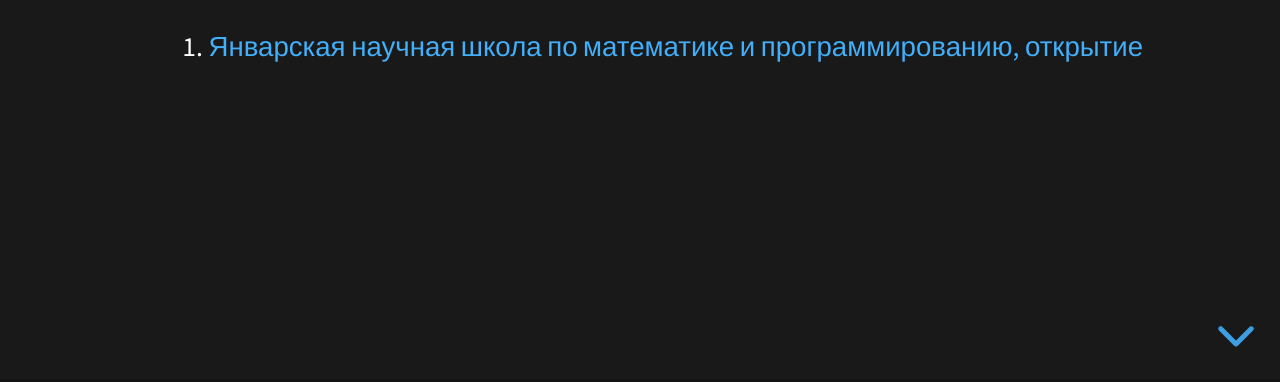
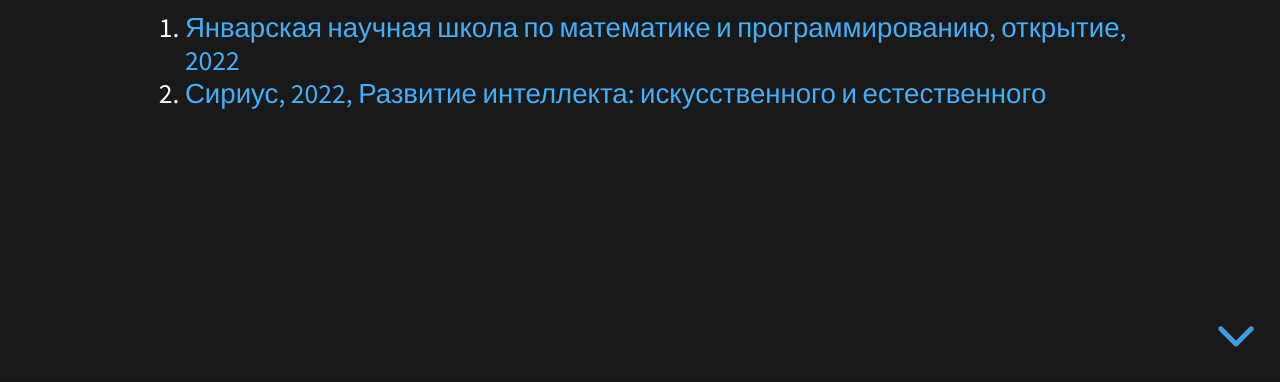
Before and after one commit to avalur/presentations, a plain HTML site: page index.html in a window 1280 px wide. Shown: the part 418-800 px from the top of the page. Drawn offline with Linux system fonts and the light colour scheme.

Commit message:
Add link to final version of Sirius-2022 public lecture slides

```diff
--- a/index.html
+++ b/index.html
@@ -30,7 +30,9 @@
 
                         <small>
                             <ol>
-                                <li><a href="2022_sirius_intro/">Январская научная школа по математике и программированию, открытие</a></li>
+                                <li><a href="2022_sirius_intro/">Январская научная школа по математике и программированию, открытие, 2022</a></li>
+                                <li><a href="https://docs.google.com/presentation/d/e/2PACX-1vSdtmX2yQVIkz5n8By89-aPR2_TiCqKmtJGTi9ZFAcloDMMiz6BPxIKPmQyrXqX-InKFSVAz-3mcWF_/pub?start=false&loop=false&delayms=3000&slide=id.p">
+                                Сириус, 2022, Развитие интеллекта: искусственного и естественного</a></li>
                             </ol>
                         </small>
                     </section>
```
